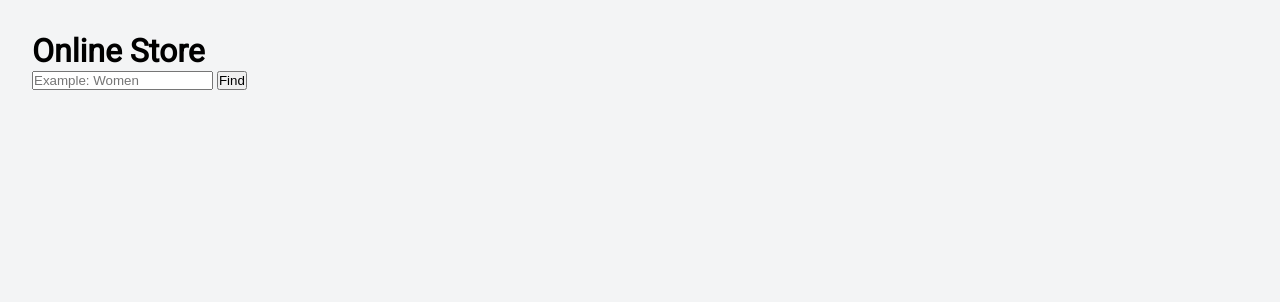
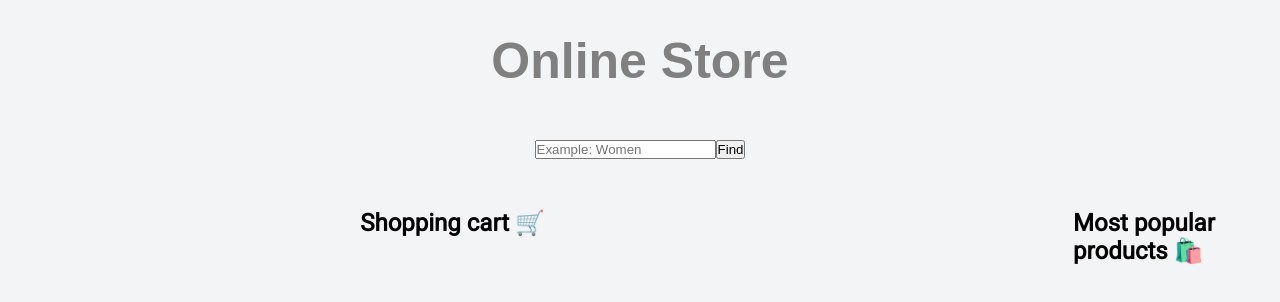
Before and after one commit to Adalab/modulo-2-evaluacion-final-micaelaalvarezj, a website built with Vite: page src/index.html in a window 1280 px wide. Built offline with nearby package versions, Linux system fonts and the light colour scheme; no server answers.

Commit message:
títulos añadidos y comenzando a añadir css

```diff
--- a/src/index.html
+++ b/src/index.html
@@ -10,6 +10,8 @@
   </head>
 
   <body>
+
+  <di class="header_form_container">
     <header class="header">
       <h1>Online Store</h1>
     </header>
@@ -21,11 +23,20 @@
 
   <div class="container">
     <div class="products">
+      <h2 class="products_title">Most popular products 🛍️</h2>
+      <ul class="products_list">
+
+      </ul>
     </div>
 
     <div class="shopping_bag">
+      <h2 class="shopping_bag_title">Shopping cart 🛒</h2>
+      <ul class="shopping_bag_list">
+
+      </ul>
     </div>
   </div>
+  </di>
 
     <div class="page">
       <load src="./partials/header.html" title="Bienvenidos a Adalab" />
--- a/src/js/main.js
+++ b/src/js/main.js
@@ -17,10 +17,10 @@ const getApiData = () => {
 };
 
 //Selectores de Div productos y Div carrito
-document.querySelector(".products").classList.add("js-products");
+document.querySelector(".products_list").classList.add("js-products");
 const productsElement = document.querySelector('.js-products');
 
-document.querySelector(".shopping_bag").classList.add("js-shopping_bag");
+document.querySelector(".shopping_bag_list").classList.add("js-shopping_bag");
 const shoppingBag = document.querySelector(".js-shopping_bag");
 
 //Bucle para mostrar todos los productos
@@ -112,6 +112,9 @@ const paintCartItems = () => {
     for (const item of cart) {
         shoppingBag.innerHTML += getShoppingBagHtmlCode(item);
     }
+    if (cart.length > 0) {
+    shoppingBag.innerHTML += `<button class="delete_allProducts_shoppingBag">Limpiar el carrito</button>`;
+    }
 };
 
 //Cambia la clase y texto del producto clicado
@@ -136,20 +139,12 @@ shoppingBag.addEventListener("click", (event) => {
     cart = cart.filter(item => item.id !== clickedId);
     paintCartItems();
     renderProductsList();
-    }
-});
-
-//Botón para eliminar carrito de la compra completo
-shoppingBag.addEventListener("click", (event) => {
-    if (event.target.classList.contains("delete_product_shoppingBag")) {
-    const clickedCard = event.target.closest(".card_shoppingBag");
-    const clickedId = parseInt(clickedCard.dataset.id);
-    cart = cart.filter(item => item.id !== clickedId);
+    } else if (event.target.classList.contains("delete_allProducts_shoppingBag")) {
+    cart = [];
     paintCartItems();
     renderProductsList();
     }
 });
-
 
 
 //    "id": 1,
--- a/src/scss/pages/_index.scss
+++ b/src/scss/pages/_index.scss
@@ -1,3 +1,37 @@
+h1 {
+  display: flex;
+  justify-content: center;
+  font-family: 'Rubik', sans-serif;
+  font-size: 50px;
+  color: grey;
+}
+
+.products_title {
+  display: flex;
+  justify-content: center;
+}
+
+.shopping_bag_title {
+  display: flex;
+  justify-content: center;
+}
+
+.shopping_bag {
+  width: 110%;
+}
+
+.form {
+  display: flex;
+  flex-direction: row;
+  justify-content: center;
+}
+
+.header_form_container {
+  display: flex;
+  flex-direction: column;
+  gap: 50px;
+}
+
 .main__list {
   padding-left: 2rem;
   padding-bottom: 20px;
@@ -28,7 +62,7 @@
   flex-wrap: wrap;
 }
 
-.products {
+.products_list {
   display: flex;
   flex-direction: row;
   flex-wrap: wrap;
@@ -39,3 +73,9 @@
   padding: 10px;
   font-size: 20px;
 }
+
+.products__title {
+  display: flex;
+  flex-direction: column;
+
+}
```
